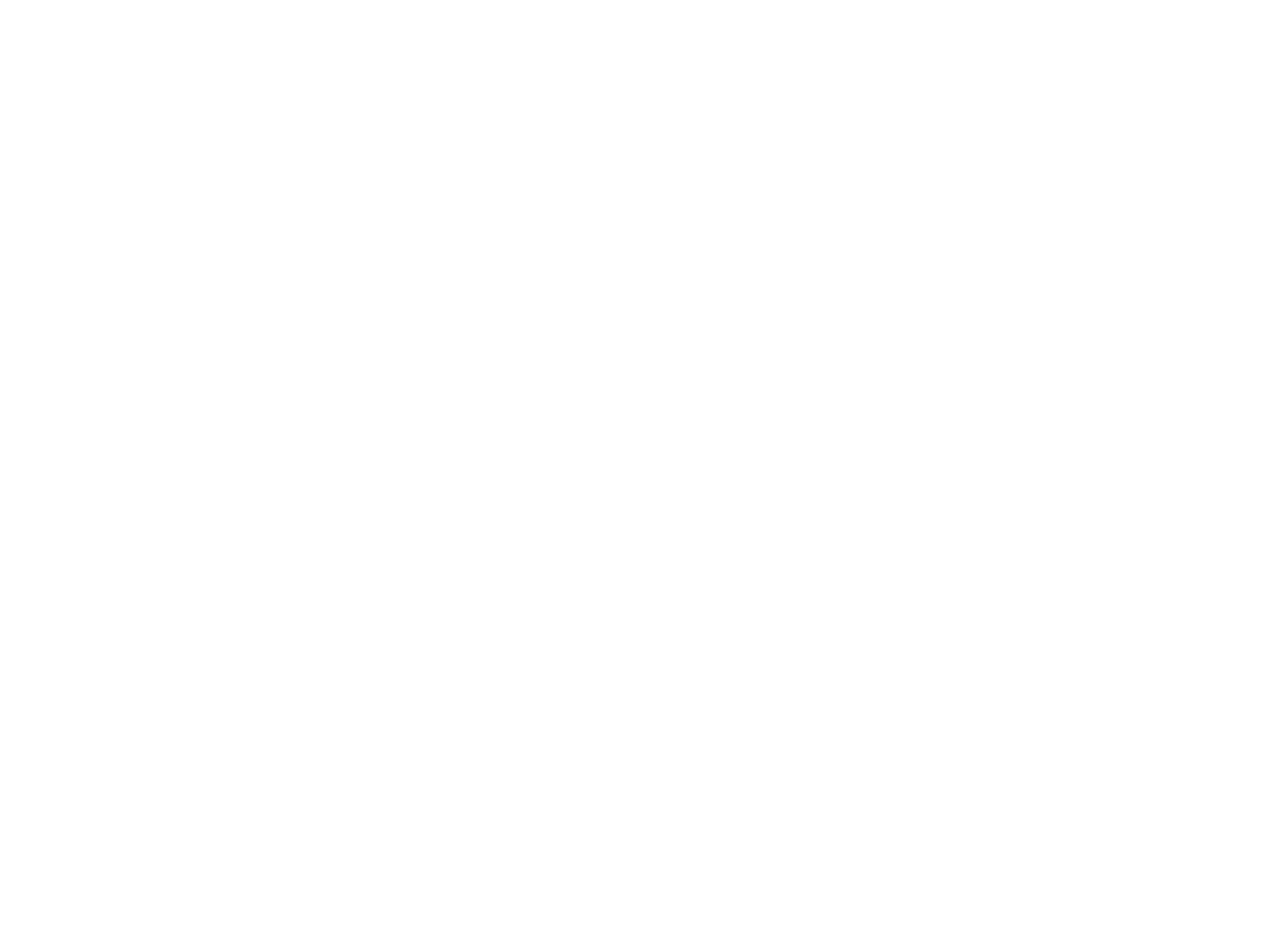
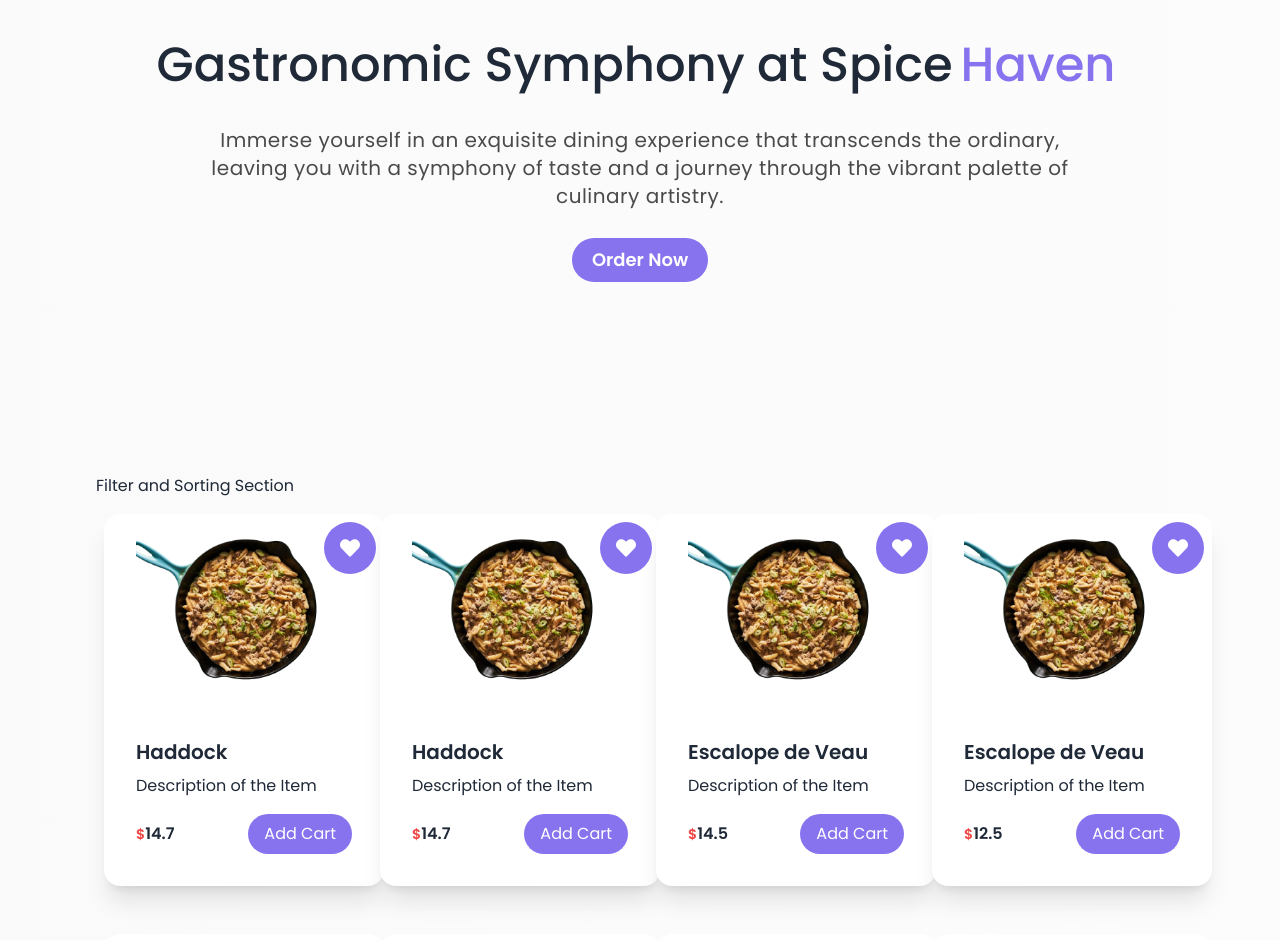
Before and after one commit to parmilan1998/mern-food-shop, a React (Vite) app in the folder client/: page /menu in a window 1280 px wide. Before the commit this address had no page. Shown: the part 200-1140 px from the top of the page. Before the commit the page ends 800 px from the top, so only its background shows below. Built offline with nearby package versions, Linux system fonts and the light colour scheme; a web font is replaced by a local one.

Commit message:
Menu Page UI design

```diff
--- a/client/src/components/Cards.jsx
+++ b/client/src/components/Cards.jsx
@@ -10,8 +10,8 @@
     setIsHeartFill(!isHeartFill)
   }
   return (
-    <div className='my-5'>
-      <div className='card w-[360px] bg-base-100 shadow-xl relative m-5'>
+    <div className='my-2'>
+      <div className='card w-[280px] bg-base-100 shadow-xl relative m-2'>
         <div
           className={` z-10 rating gap-1 absolute right-2 top-2 p-4 heartStar bg-primaryBlue hover:bg-neutral-600 rounded-full font-semibold ${
             isHeartFill ? 'text-rose-600' : 'text-white'
@@ -25,7 +25,7 @@
             <img
               src={Receipe}
               alt='Shoes'
-              className='hover:scale-100 transition-all duration-200 md:h-72 py-6 px-2'
+              className='hover:scale-100 transition-all duration-200 md:h-48 py-6 px-2'
             />
           </figure>
         </Link>
@@ -39,7 +39,7 @@
               <span className='text-sm text-red-500'>$</span>
               {item.price}
             </h5>
-            <button className='btn bg-primaryBlue text-white hover:bg-gray-600'>Add Cart</button>
+            <button className='px-4 py-2 rounded-full bg-primaryBlue text-white hover:bg-gray-600'>Add Cart</button>
           </div>
         </div>
       </div>
--- a/client/src/components/Navbar.jsx
+++ b/client/src/components/Navbar.jsx
@@ -21,14 +21,14 @@
   const navItem = (
     <>
       <li>
-        <a>Home</a>
+        <a href='/'>Home</a>
       </li>
       <li>
         <details>
           <summary>Menu</summary>
           <ul className='p-2'>
             <li>
-              <a>All</a>
+              <a href='/menu'>All</a>
             </li>
             <li>
               <a>Salad</a>
--- a/client/src/layout/RootLayout.jsx
+++ b/client/src/layout/RootLayout.jsx
@@ -7,7 +7,9 @@
   return (
     <>
       <Navbar />
-        <Outlet />
+        <div>
+        <Outlet/>
+        </div>
       <Footer />
     </>
   )
--- a/client/src/pages/home/Home.jsx
+++ b/client/src/pages/home/Home.jsx
@@ -12,7 +12,7 @@
       <Categories />
       <SpecialDishes />
       <Testimonial />
-      <Services/>
+      <Services />
     </>
   )
 }
--- a/client/src/pages/home/SpecialDishes.jsx
+++ b/client/src/pages/home/SpecialDishes.jsx
@@ -49,8 +49,8 @@
     dots: false,
     infinite: false,
     speed: 500,
-    slidesToShow: 3,
-    slidesToScroll: 3,
+    slidesToShow: 4,
+    slidesToScroll: 4,
     initialSlide: 0,
     //Responsice
     responsive: [
--- /dev/null
+++ b/client/src/pages/shop/Menu.jsx
@@ -0,0 +1,100 @@
+import React, { useEffect, useState } from 'react'
+import Cards from '../../components/Cards'
+
+const Menu = () => {
+  const [menu, setMenu] = useState([])
+  const [filteredItems, setFilteredItems] = useState([])
+  const [selectCategory, setSelectCategory] = useState('all') // Category Selection default = all
+  const [sortOption, setSortOption] = useState('default') // sorting option = default
+
+  // Fetch Data
+  useEffect(() => {
+    const FetchData = async () => {
+      try {
+        const response = await fetch('/menu.json') // Json data file
+        const data = await response.json()
+        // console.log(data)
+        setMenu(data)
+        setFilteredItems(data)
+      } catch (error) {
+        console.log('Error fetching data', error)
+      }
+    }
+    FetchData()
+  }, [])
+
+  // Filtering data by category
+  const filterItems = (category) => {
+    const filtered =
+      category === 'all'
+        ? menu
+        : menu.filter((item) => item.category === category)
+    setFilteredItems(filtered)
+    setSelectCategory(category)
+  }
+
+  // ShowAll data
+  const showAll = () => {
+    setFilteredItems(menu)
+    setSelectCategory('all')
+  }
+
+  // Sorting data
+  const handleSortChange = (option) => {
+    setSortOption(option)
+    let sortItems = [...filteredItems]
+    switch (option) {
+      case 'A-Z':
+        sortItems.sort((a, b) => a.name.localeCompare(b.name)) //Sort by name
+        break
+      case 'Z-A':
+        sortItems.sort((a, b) => b.name.localeCompare(a.name)) //Sort by name
+        break
+      case 'low-to-high':
+        sortItems.sort((a, b) => a.price - b.price) // sort by price
+        break
+      case 'high-to-low':
+        sortItems.sort((a, b) => b.price - a.price) // sort by price
+        break
+      default:
+        break
+    }
+    setFilteredItems(sortItems)
+  }
+
+  return (
+    <div>
+      <div className='font-poppins container-section lg:py-10 bg-gradient-to-r from-[#FAFAFA] from-0% to-[#FCFCFC] to-100%'>
+        <div className='py-48 flex flex-col justify-center items-center'>
+          <div className='space-y-7 px-4 text-center'>
+            {/* Banner Heading */}
+            <h2 className='md:text-5xl text-4xl leading-snug md:leading-snug font-poppins font-medium'>
+              Gastronomic Symphony at Spice
+              <span className=' text-primaryBlue px-2'>Haven</span>
+            </h2>
+            {/* Banner Paragraph */}
+            <p className='text-xl text-secondaryColor font-poppins tracking-wide md:w-5/6 text-center mx-auto'>
+              Immerse yourself in an exquisite dining experience that transcends
+              the ordinary, leaving you with a symphony of taste and a journey
+              through the vibrant palette of culinary artistry.
+            </p>
+            {/* Order Button */}
+            <button className='text-white text-lg bg-primaryBlue px-5 py-2 rounded-full font-semibold hover:bg-neutral-400 ease-in duration-200'>
+              Order Now
+            </button>
+          </div>
+        </div>
+        <div className=''>
+          <div>Filter and Sorting Section</div>
+          <div className='grid md:grid-cols-4 sm:grid-cols-2 grid-cols-1 gap-4'>
+            {filteredItems.map((item) => (
+              <Cards key={item._id} item={item} />
+            ))}
+          </div>
+        </div>
+      </div>
+    </div>
+  )
+}
+
+export default Menu
--- a/client/src/router/Router.jsx
+++ b/client/src/router/Router.jsx
@@ -1,6 +1,7 @@
 import { createBrowserRouter } from 'react-router-dom'
 import Home from '../pages/home/Home'
 import Layout from '../layout/RootLayout'
+import Menu from '../pages/shop/menu'
 
 const router = createBrowserRouter([
   {
@@ -11,6 +12,10 @@
         path: '/',
         element: <Home />,
       },
+      {
+        path: '/menu',
+        element: <Menu />,
+      },
     ],
   },
 ])
```
